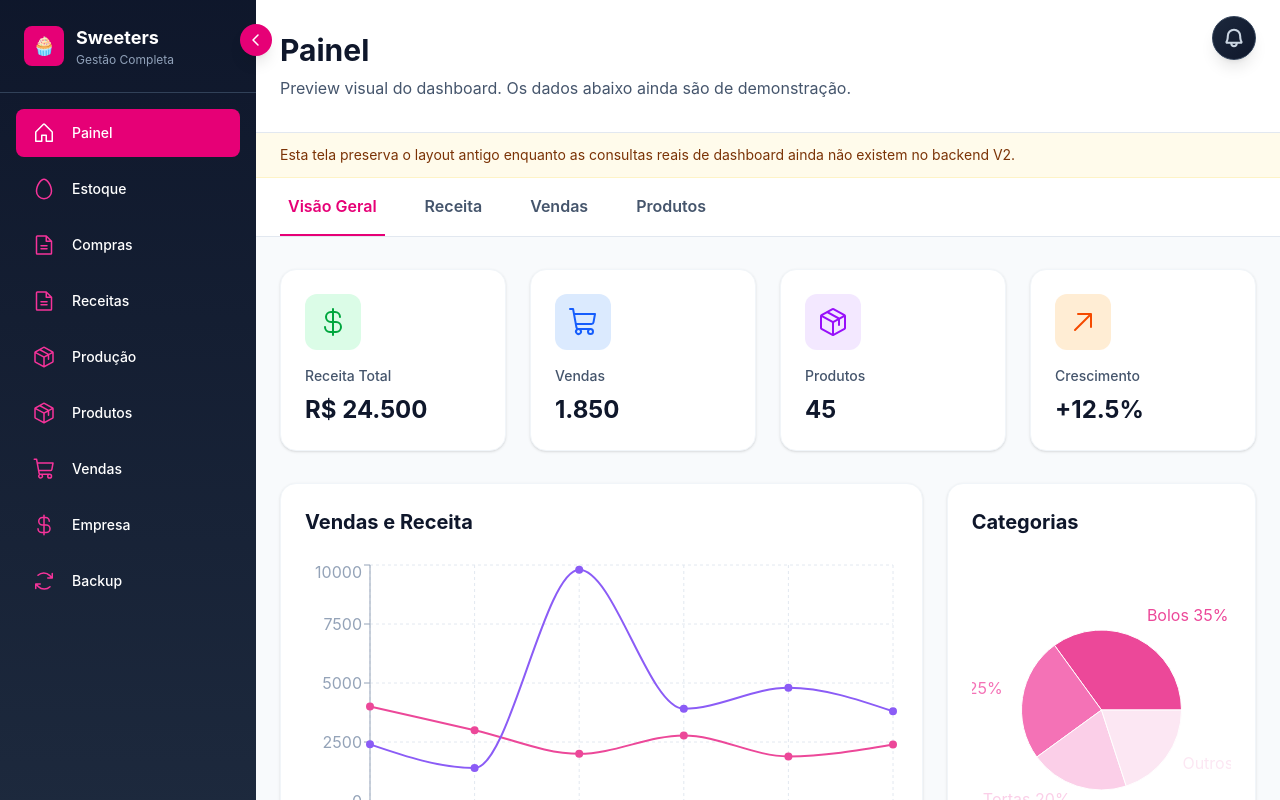
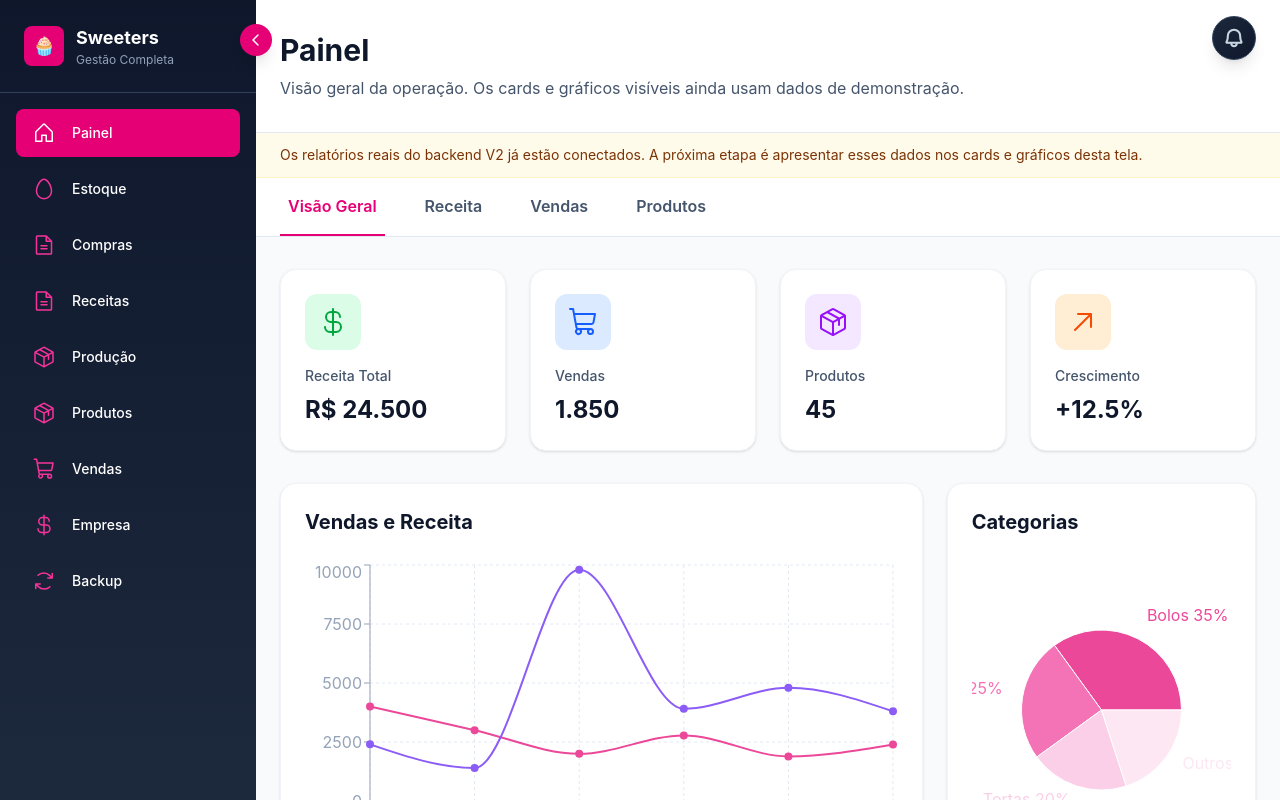
Before and after one commit to jerobas/saas, a React (Vite) app in the folder app/frontend/: page / in a window 1280 px wide. Shown: the top 800 px of the page. Built offline with nearby package versions, Linux system fonts and the light colour scheme.

Commit message:
fix(ui): clarify dashboard reporting status

```diff
--- a/app/frontend/src/features/dashboard/DashboardPage.tsx
+++ b/app/frontend/src/features/dashboard/DashboardPage.tsx
@@ -113,7 +113,7 @@ const DashboardPage = () => {
     };
   }, []);
 
-  // Preview data kept intentionally until the real V2 dashboard queries exist.
+  // Preview data kept intentionally until the visible widgets use the wired V2 reports.
   const salesdData = [
     { month: "Jan", sales: 4000, revenue: 2400 },
     { month: "Fev", sales: 3000, revenue: 1398 },
@@ -187,15 +187,15 @@ const DashboardPage = () => {
         <div className="max-w-7xl mx-auto px-6 py-8">
           <h1 className="text-3xl font-bold text-slate-900">Painel</h1>
           <p className="text-slate-600 mt-2">
-            Preview visual do dashboard. Os dados abaixo ainda são de demonstração.
+            Visão geral da operação. Os cards e gráficos visíveis ainda usam dados de demonstração.
           </p>
         </div>
       </header>
 
       <div className="bg-amber-50 border-b border-amber-100">
         <div className="max-w-7xl mx-auto px-6 py-3 text-sm text-amber-900">
-          Esta tela preserva o layout antigo enquanto as consultas reais de dashboard ainda não
-          existem no backend V2.
+          Os relatórios reais do backend V2 já estão conectados. A próxima etapa é apresentar esses
+          dados nos cards e gráficos desta tela.
         </div>
       </div>
 
```
Also changed, not shown: 1 other file (tests, documents, lock files or other folders).
